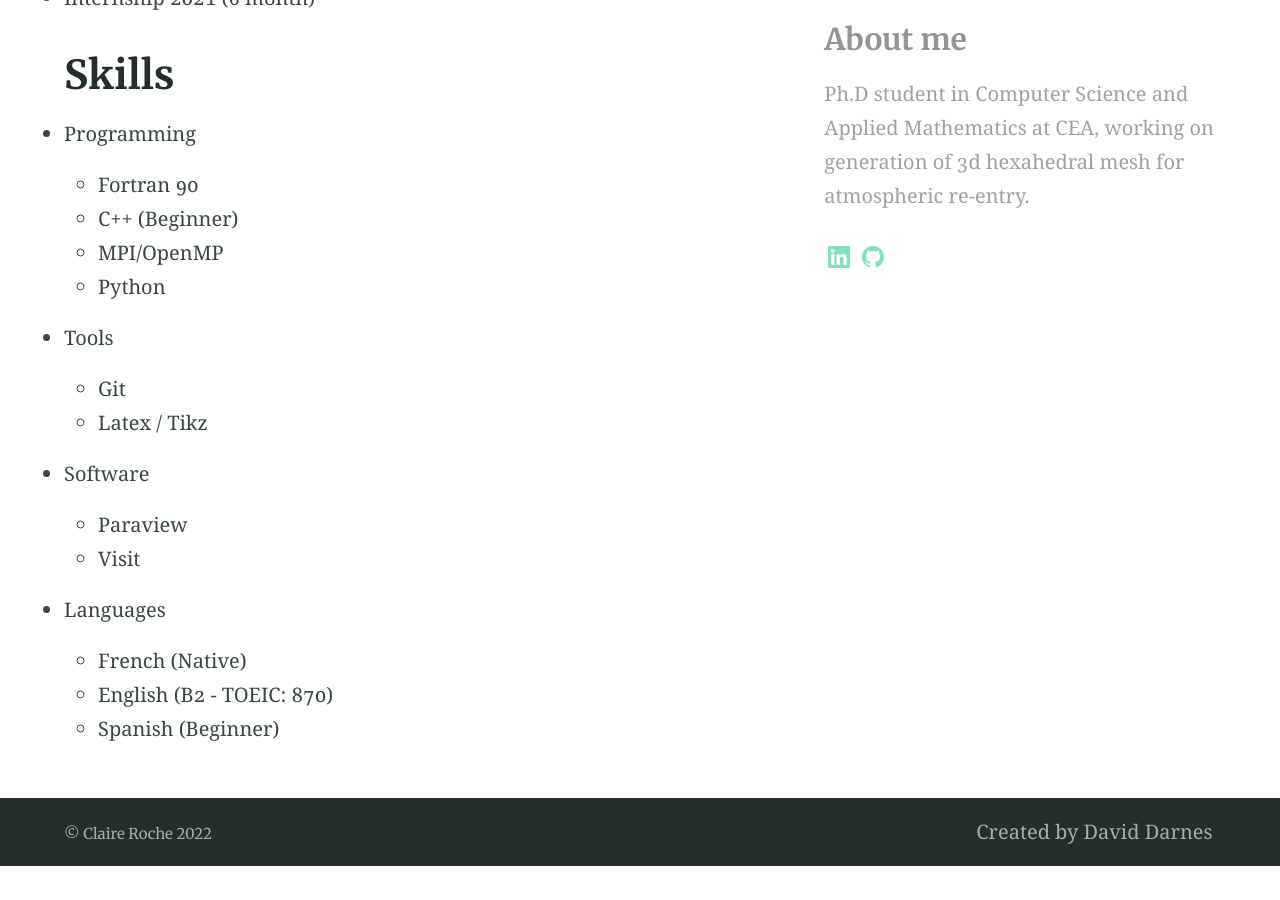
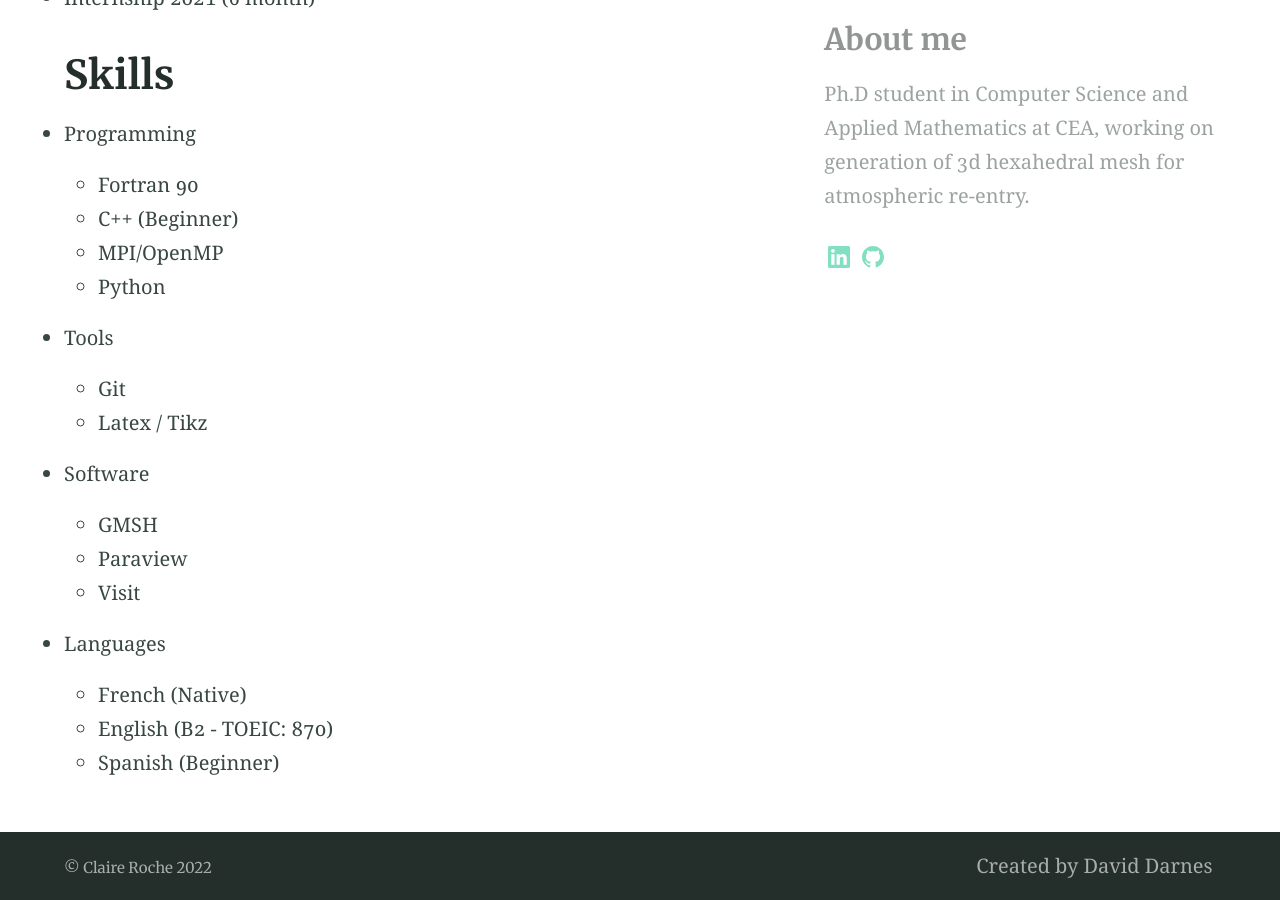
Before and after one commit to claireroche/claireroche.github.io, a Jekyll site: the page built from cv.md, in a window 1280 px wide and 900 px high, scrolled down 837 px. Built offline with Jekyll 4.4.1, drawn with Linux system fonts in a browser that asks for light colours; before the commit the page ends 1703 px from its top, so only the background shows below that.

Commit message:
Correction

```diff
--- a/cv.md
+++ b/cv.md
@@ -30,6 +30,7 @@ aside: true
   * Latex / Tikz
 
 * Software
+  * GMSH
   * Paraview
   * Visit
 
```
